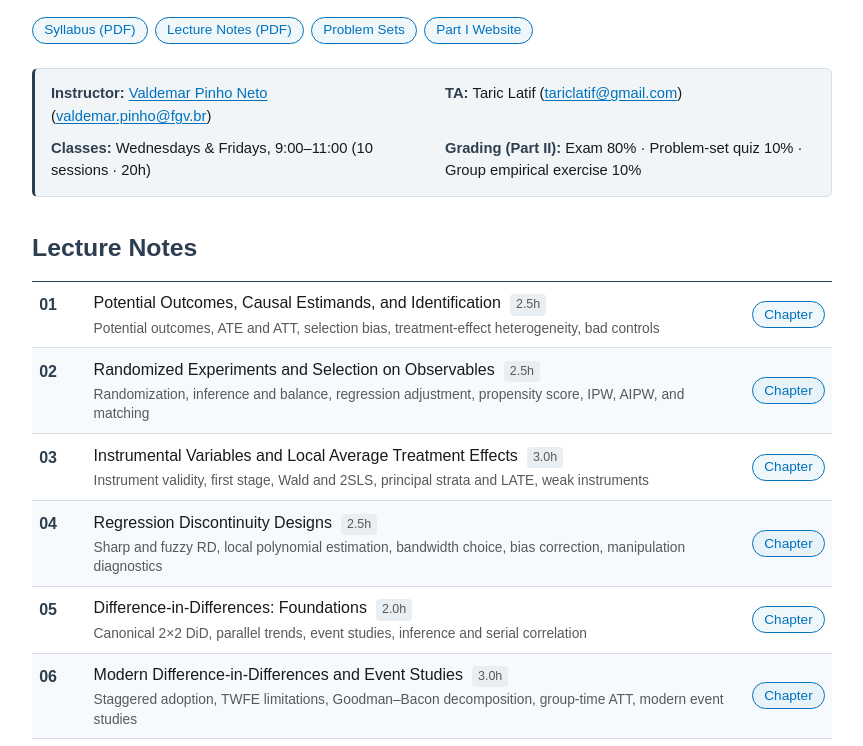
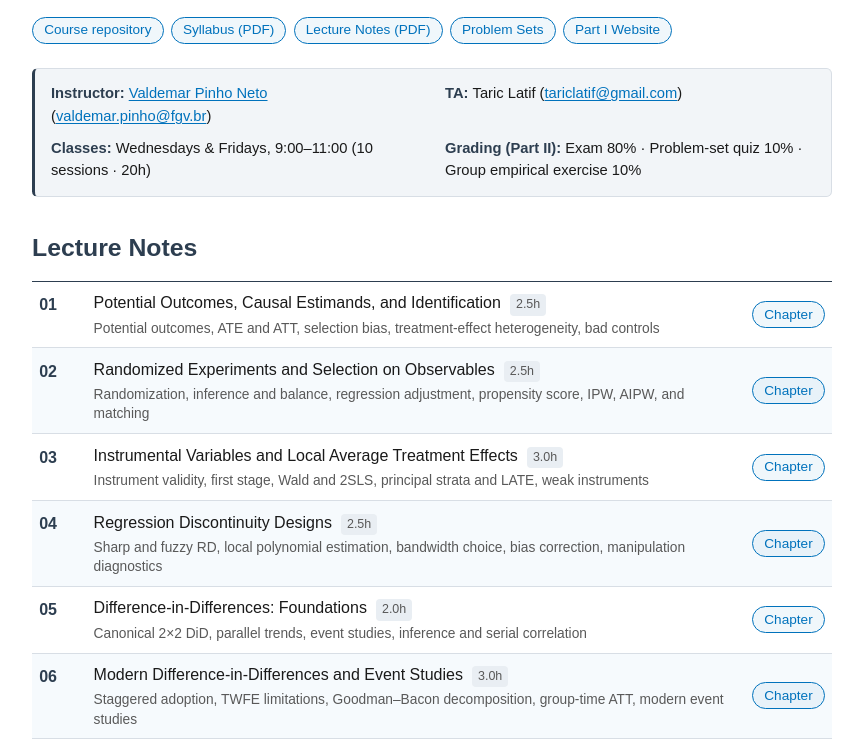
Before and after one commit to epge-classes/econometrics-part2-fgv-2026, a plain HTML site: page index.html in a window 1280 px wide. Shown: the part 120-866 px from the top of the page, without its empty margins (208-1071 px from the left). Drawn offline with Linux system fonts and the light colour scheme.

Commit message:
Consolidate into 4 problem sets, release PS1, and link course website

```diff
--- a/index.html
+++ b/index.html
@@ -23,6 +23,7 @@
     </div>
 
     <nav class="navlinks" aria-label="Course resources">
+      <a href="https://github.com/epge-classes/econometrics-part2-fgv-2026" class="pill">Course repository</a>
       <a href="syllabus/Syllabus_Econometrics_and_Causal_Inference_EPGE_2026.pdf" class="pill">Syllabus (PDF)</a>
       <a href="notes/Econometrics_and_Causal_Inference.pdf" class="pill">Lecture Notes (PDF)</a>
       <a href="#problem-sets" class="pill">Problem Sets</a>
```
Also changed, not shown: 1 other file.
